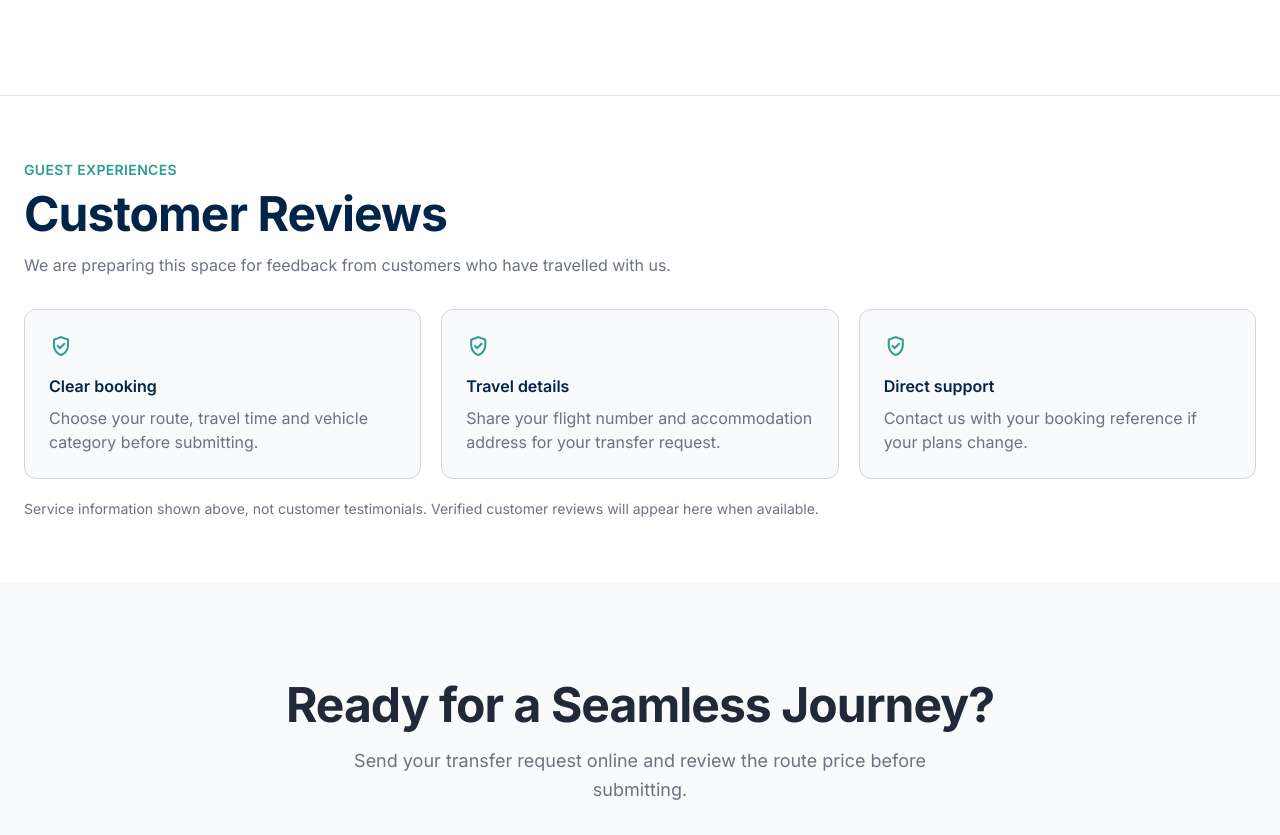
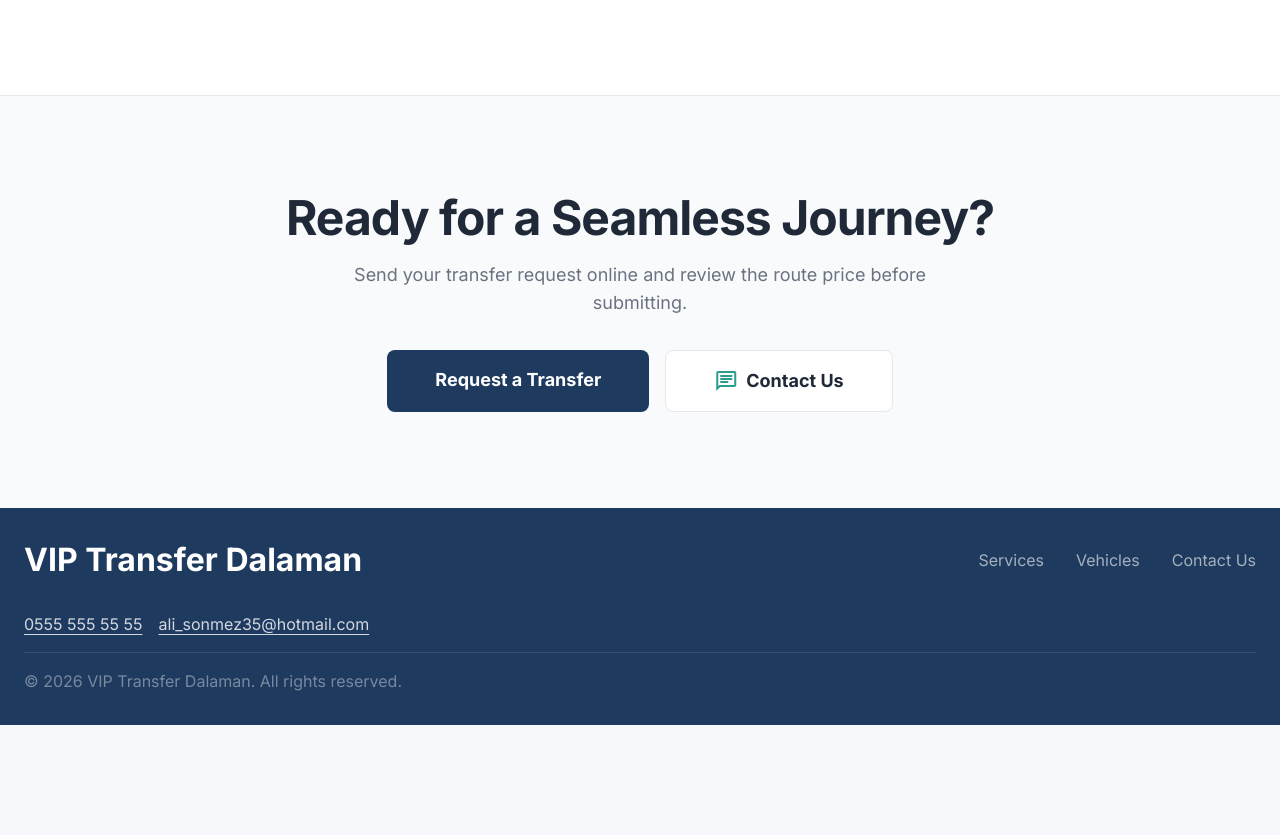
Before and after one commit to Alisnmez/vip-transfer-dalaman, a React (Vite) app in the folder frontend/: page / in a window 1280 px wide. Shown: the part 2254-3089 px from the top of the page. After the commit the page ends 2979 px from the top, so only its background shows below. Built offline with nearby package versions, Linux system fonts and the light colour scheme; no server answers.

Commit message:
ui: remove reviews section from homepage

```diff
--- a/frontend/src/pages/public/HomePage.tsx
+++ b/frontend/src/pages/public/HomePage.tsx
@@ -192,30 +192,6 @@ export function HomePage() {
         </div>
       </section>
 
-      <section aria-labelledby="guest-reviews-title" className="bg-white py-16">
-        <div className="mx-auto max-w-container-max px-gutter">
-          <div className="mb-8 max-w-2xl">
-            <p className="mb-2 text-sm font-semibold uppercase tracking-wide text-secondary">Guest experiences</p>
-            <h2 id="guest-reviews-title" className="font-display-lg text-display-lg text-admin-primary">Customer Reviews</h2>
-            <p className="mt-3 text-on-surface-variant">We are preparing this space for feedback from customers who have travelled with us.</p>
-          </div>
-          <div className="grid gap-5 md:grid-cols-3">
-            {[
-              ['Clear booking', 'Choose your route, travel time and vehicle category before submitting.'],
-              ['Travel details', 'Share your flight number and accommodation address for your transfer request.'],
-              ['Direct support', 'Contact us with your booking reference if your plans change.'],
-            ].map(([title, description]) => (
-              <article key={title} className="rounded-xl border border-outline-variant bg-background p-6">
-                <span aria-hidden="true" className="material-symbols-outlined mb-4 text-secondary">verified_user</span>
-                <h3 className="mb-2 font-semibold text-admin-primary">{title}</h3>
-                <p className="text-on-surface-variant">{description}</p>
-              </article>
-            ))}
-          </div>
-          <p className="mt-5 text-sm text-on-surface-variant">Service information shown above, not customer testimonials. Verified customer reviews will appear here when available.</p>
-        </div>
-      </section>
-
       <section className="py-24 relative bg-background">
         <div className="max-w-container-max mx-auto px-gutter text-center relative z-10">
           <h2 className="font-display-lg text-display-lg text-on-surface mb-stack-md">
```
